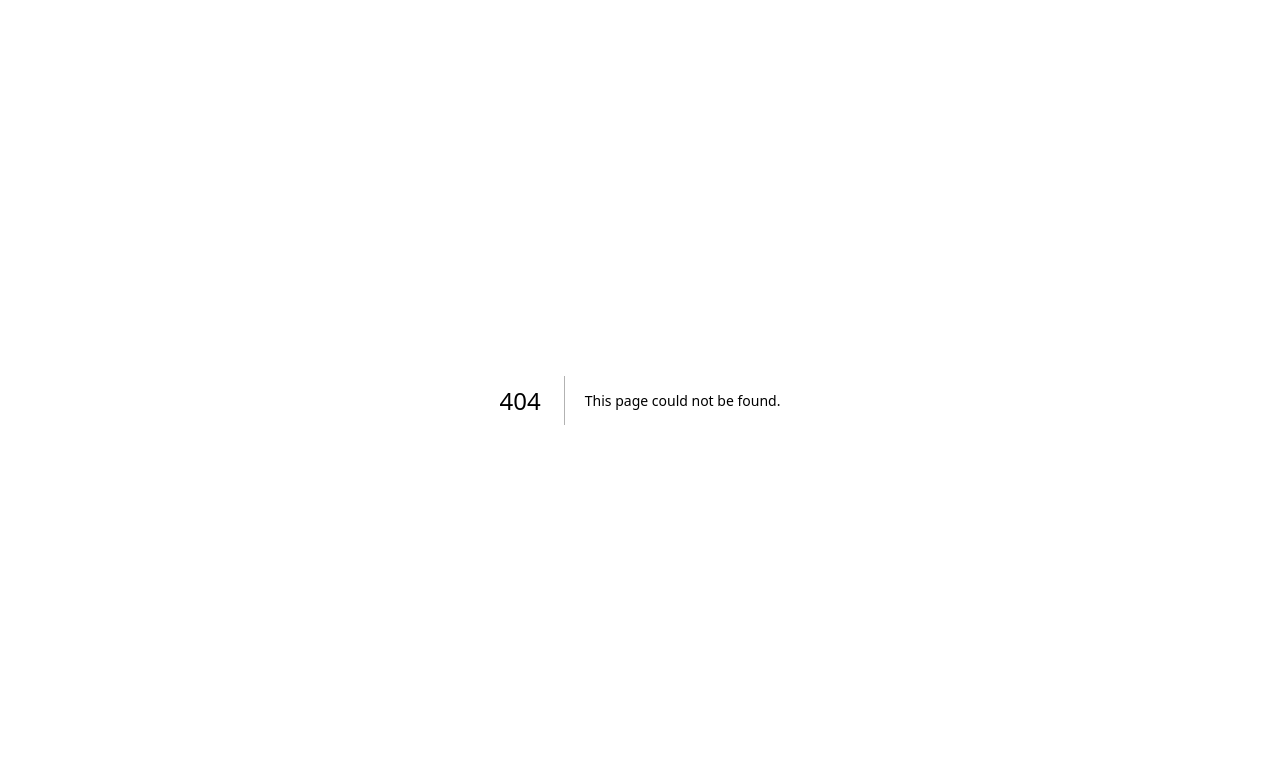
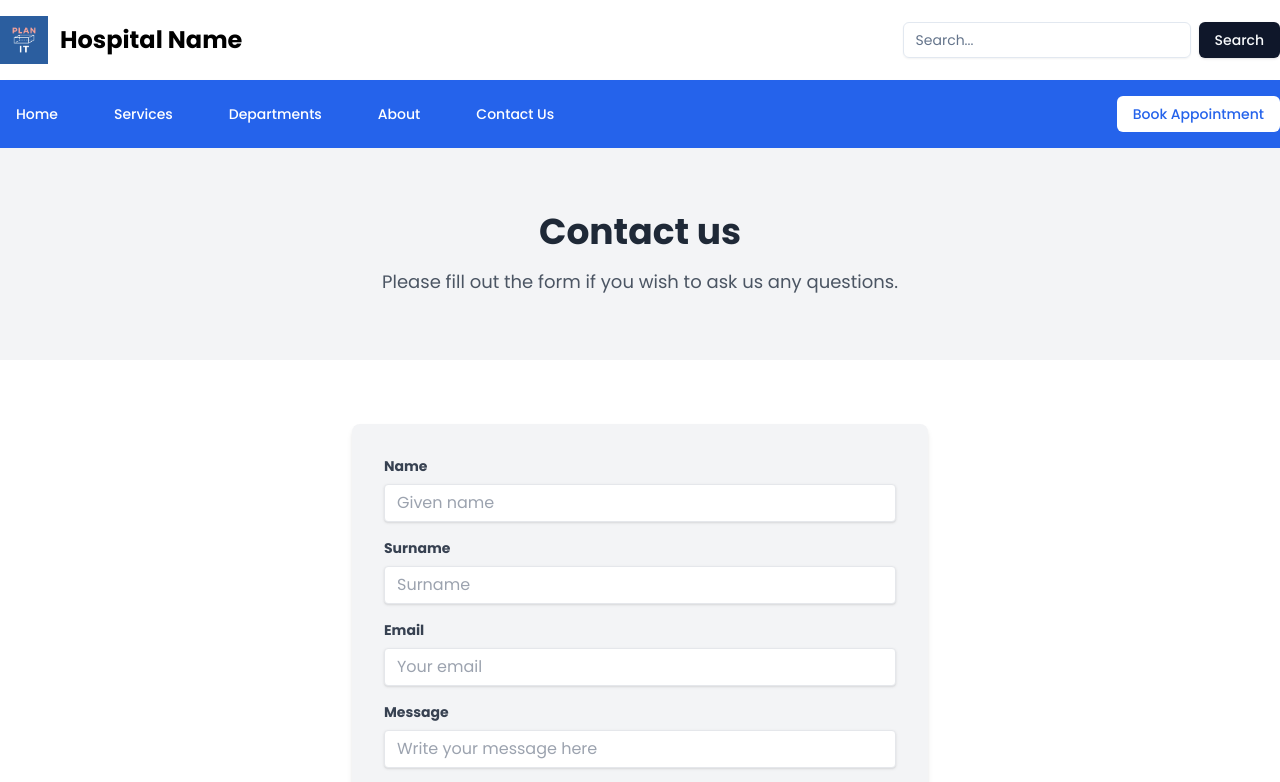
Before and after one commit to SomavateyHeng7/hospital, a Next.js app: page /home/contact-us in a window 1280 px wide. Before the commit this address had no page. Shown: the top 782 px of the page. Built offline with nearby package versions, Linux system fonts and the light colour scheme.

Commit message:
initial commit

```diff
--- /dev/null
+++ b/app/home/contact-us/page.tsx
@@ -0,0 +1,12 @@
+import Contact from "@/components/ui/Contact-Us/contact";
+import ContactForm from "@/components/ui/Contact-Us/contact_form";
+
+export default function contactUsPage(){
+    return(
+        <div>
+            <Contact />
+            <ContactForm />
+        </div>
+    );
+
+}
--- /dev/null
+++ b/app/home/services/page.tsx
@@ -0,0 +1,19 @@
+import Service from "@/components/ui/Services/services_header";
+import Form from "@/components/ui/Services/services_form";
+
+export default function servicesPage(){
+    const services = [
+        {name: "Childbirth"},
+        {name:"Pharmacy"},
+        {name:"Chronic diseases"},
+        {name:"Primary care"},
+        {name:"Blood services"},
+        {name:"Diagnostic services"},
+    ];
+    return(
+        <div>
+            <Service />
+            <Form services = {services} />
+        </div>
+    );
+}
--- /dev/null
+++ b/components/ui/Contact-Us/contact.tsx
@@ -0,0 +1,12 @@
+export default function Contact() {
+    return (
+        <section className="bg-gray-100 py-16">
+            <div className="container mx-auto text-center">
+                <h2 className="text-4xl font-bold text-gray-800">Contact us</h2>
+                <p className="mt-4 text-lg text-gray-600 max-w-2xl mx-auto">
+                Please fill out the form if you wish to ask us any questions.
+                </p>
+            </div>
+        </section>
+    );
+  }
--- /dev/null
+++ b/components/ui/Contact-Us/contact_form.tsx
@@ -0,0 +1,77 @@
+export default function ContactForm() {
+    return (
+      <div>
+        <section className="py-16 bg-white">
+          <div className="container mx-auto">
+            <form className="max-w-xl mx-auto bg-gray-100 p-8 rounded-lg shadow-md">
+              <div className="mb-4">
+                <label
+                  className="block text-gray-700 text-sm font-bold mb-2"
+                  htmlFor="name"
+                >
+                  Name
+                </label>
+                <input
+                  className="shadow appearance-none border rounded w-full py-2 px-3 text-gray-700 leading-tight focus:outline-none focus:shadow-outline"
+                  id="name"
+                  type="text"
+                  placeholder="Given name"
+                />
+              </div>
+              <div className="mb-4">
+                <label
+                  className="block text-gray-700 text-sm font-bold mb-2"
+                  htmlFor="name"
+                >
+                  Surname
+                </label>
+                <input
+                  className="shadow appearance-none border rounded w-full py-2 px-3 text-gray-700 leading-tight focus:outline-none focus:shadow-outline"
+                  id="name"
+                  type="text"
+                  placeholder="Surname"
+                />
+              </div>
+              <div className="mb-4">
+                <label
+                  className="block text-gray-700 text-sm font-bold mb-2"
+                  htmlFor="email"
+                >
+                  Email
+                </label>
+                <input
+                  className="shadow appearance-none border rounded w-full py-2 px-3 text-gray-700 leading-tight focus:outline-none focus:shadow-outline"
+                  id="email"
+                  type="email"
+                  placeholder="Your email"
+                />
+              </div>
+
+              <div className="mb-4">
+                <label
+                  className="block text-gray-700 text-sm font-bold mb-2"
+                  htmlFor="message"
+                >
+                  Message
+                </label>
+                <input
+                  className="shadow appearance-none border rounded w-full py-2 px-3 text-gray-700 leading-tight focus:outline-none focus:shadow-outline"
+                  id="message"
+                  type="text"
+                  placeholder="Write your message here"
+                />
+              </div>
+              <div className="flex items-center justify-between">
+                <button
+                  className="bg-blue-500 hover:bg-blue-700 text-white font-bold py-2 px-4 rounded focus:outline-none focus:shadow-outline"
+                  type="button"
+                >
+                  Send message
+                </button>
+              </div>
+            </form>
+          </div>
+        </section>
+      </div>
+    );
+  }
--- /dev/null
+++ b/components/ui/Services/services_form.tsx
@@ -0,0 +1,23 @@
+interface Service {
+  name: string;
+}
+
+export default function Form(props: { services: Service[] }){
+  return(
+    <div className="flex justify-center items-center">
+      <ul
+        className="shadow appearance-none border rounded w-full py-2 px-3 text-gray-700 leading-tight focus:outline-none focus:shadow-outline bg-white"
+        id="doctor"
+      >
+        {props.services.map((service, index) => (
+          <li
+            key={index}
+            className="py-2 px-3 text-blue-600 hover:bg-gray-100 hover:text-blue-800 text-center"
+          >
+            {service.name}
+          </li>
+        ))}
+      </ul>
+    </div>
+  );
+}
--- /dev/null
+++ b/components/ui/Services/services_header.tsx
@@ -0,0 +1,12 @@
+export default function Service() {
+    return (
+        <section className="bg-gray-100 py-16">
+          <div className="container mx-auto text-center">
+            <h2 className="text-4xl font-bold text-gray-800">Services</h2>
+            <p className="mt-4 text-lg text-gray-600 max-w-2xl mx-auto">
+              Below are the list of services provided at our clinic. Please select the desire service you want.
+            </p>
+          </div>
+        </section>
+    );
+  }
```
